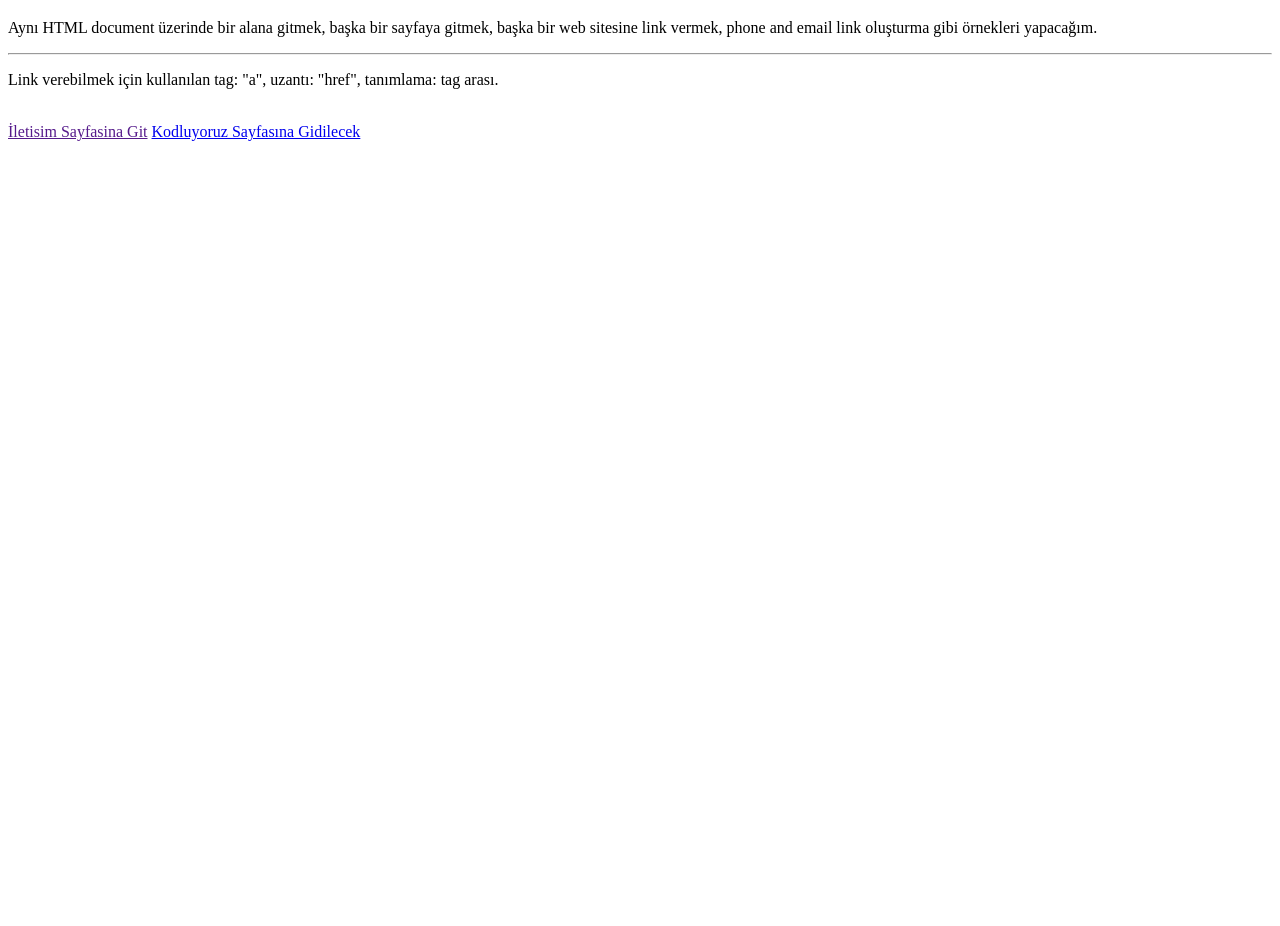
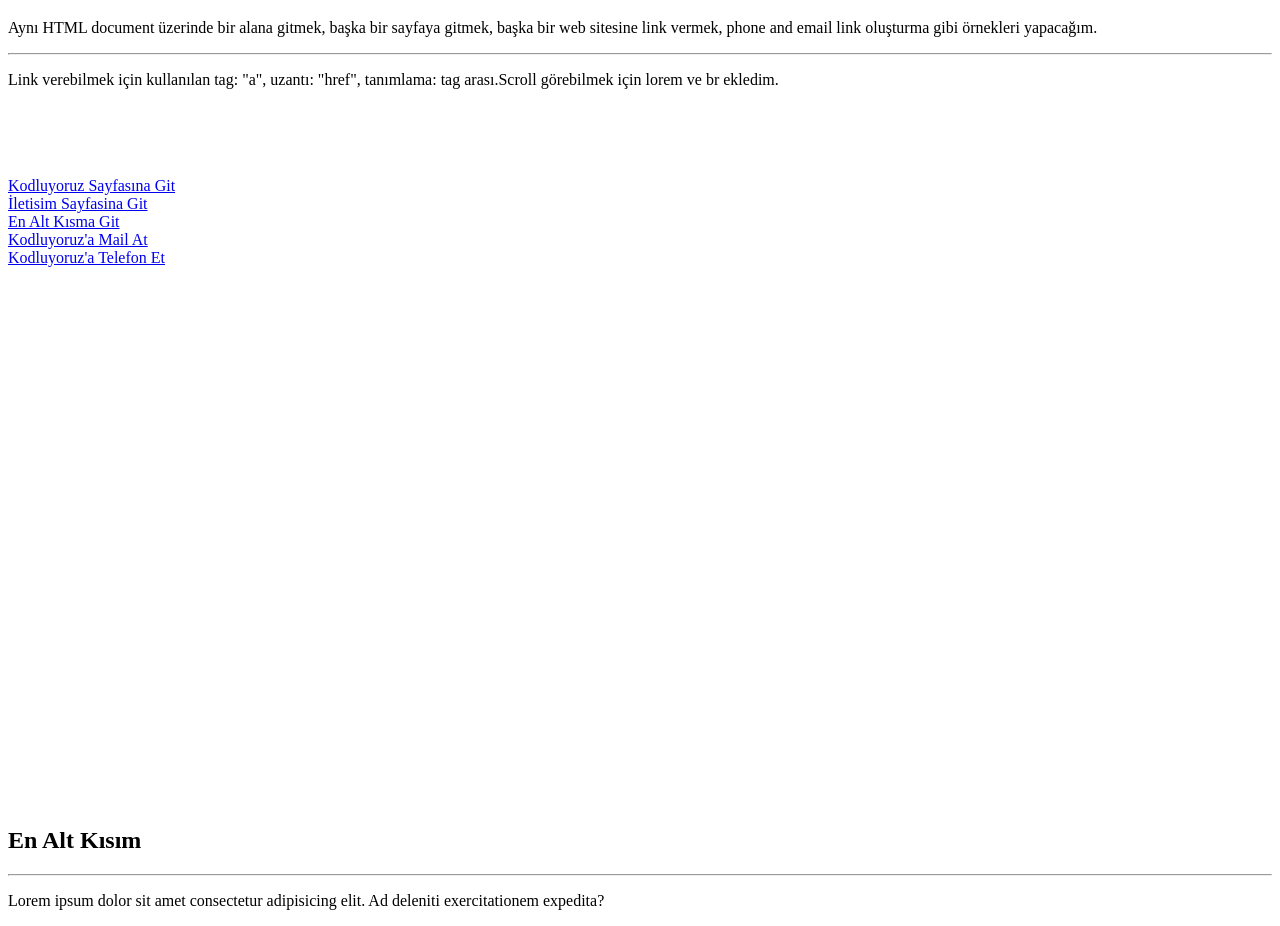
Before and after one commit to berceou/Patika-HTML, a plain HTML site: page Links.html in a window 1280 px wide. Shown: the part 61-987 px from the top of the page. Before the commit the page ends 800 px from the top, so only its background shows below. Drawn offline with Linux system fonts and the light colour scheme.

Commit message:
Update Links.html

```diff
--- a/Links.html
+++ b/Links.html
@@ -4,7 +4,7 @@
     <meta charset="UTF-8">
     <meta http-equiv="X-UA-Compatible" content="IE=edge">
     <meta name="viewport" content="width=device-width, initial-scale=1.0">
-    <title>Patika-HTML</title>
+    <title>Patika-HTML-Links</title>
 </head>
 <body>
     <h1>Linlerle Çalışmak</h1>
@@ -12,27 +12,38 @@
         Aynı HTML document üzerinde bir alana gitmek, başka bir sayfaya gitmek, başka bir web sitesine link vermek, phone and email link oluşturma gibi örnekleri yapacağım.
     </p>
     <hr>
-    <p>Link verebilmek için kullanılan tag: "a", uzantı: "href", tanımlama: tag arası. </p>
-    <br>
+    <p>Link verebilmek için kullanılan tag: "a", uzantı: "href", tanımlama: tag arası.Scroll görebilmek için lorem ve br ekledim. </p>
+<br><br><br><br>
+
+<!--Web sitesi yönlendirmesi-->
+    <a target="_blank" href="https://kodluyoruz.org">
+    Kodluyoruz Sayfasına Git
+</a>
+<!--Blank, farklı sayfada açılmasını sağlar.-->
+<br>
+
 <!--HTML sayfa içi kullanım-->
     <!--Sayfalar arası bağlantı-->
-    <a href="">İletisim Sayfasina Git</a>
+    <a href="links-iletisim.html">İletisim Sayfasina Git</a>
+<br>
 
-    <!--Sayfalar içerisinde bağlantı-->
-    <a href=""></a>
+ <!--Sayfalar içerisinde bağlantı: id bilgisine git.-->
+    <a href="#footer">En Alt Kısma Git</a>
+    <br>
 
-    <!--web sitesi yönlendirmesi-->
-    <a target="_blank" href="https://kodluyoruz.org">
-        Kodluyoruz Sayfasına Gidilecek
-    </a>
+<!--mail ve phone yönlendirmesi-->
 
-    <!--mail ve phone yönlendirmesi-->
-    <a href=""></a>
+    <!--mail tıkladığında otomatik olarak kullanılan mail app/page açılır-->
+    <a href="mailto:info@kodluyoruz.org">Kodluyoruz'a Mail At</a>
+    <br>
+    <!--phone tıkladığında otomatik olarak telefon açılıcak: mobilde // desktop için hangi app kullanıyorsan yönlendirir-->
+    <a href="tel:0123456789">Kodluyoruz'a Telefon Et</a>
 
-<!--Blank, farklı sayfada açılmasını sağlar.-->
+<br><br><br><br><br><br><br><br><br><br><br><br><br><br><br><br><br><br><br><br><br><br><br><br><br><br><br><br><br><br><br>
 
+    <h2 id="footer">En Alt Kısım</h2>
+    <hr>
+    <p>Lorem ipsum dolor sit amet consectetur adipisicing elit. Ad deleniti exercitationem expedita?</p>
 
-
-<!---->
 </body>
 </html>
```
